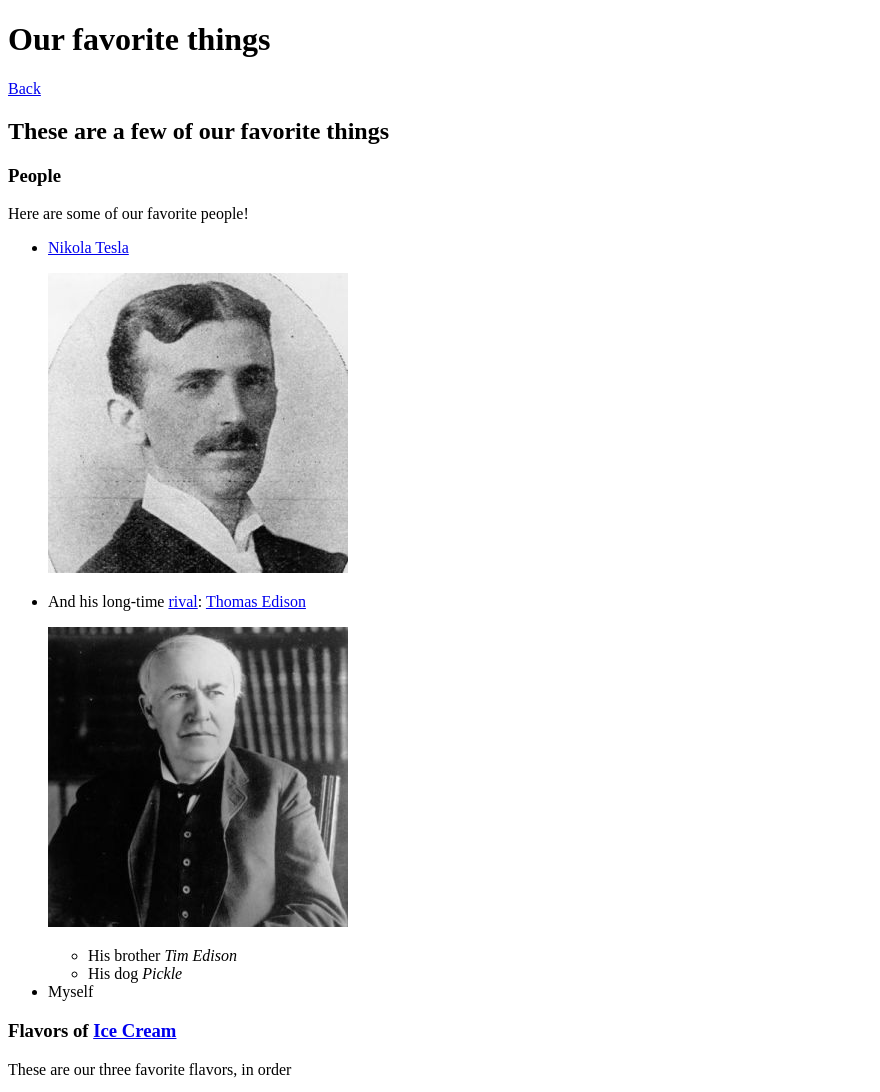
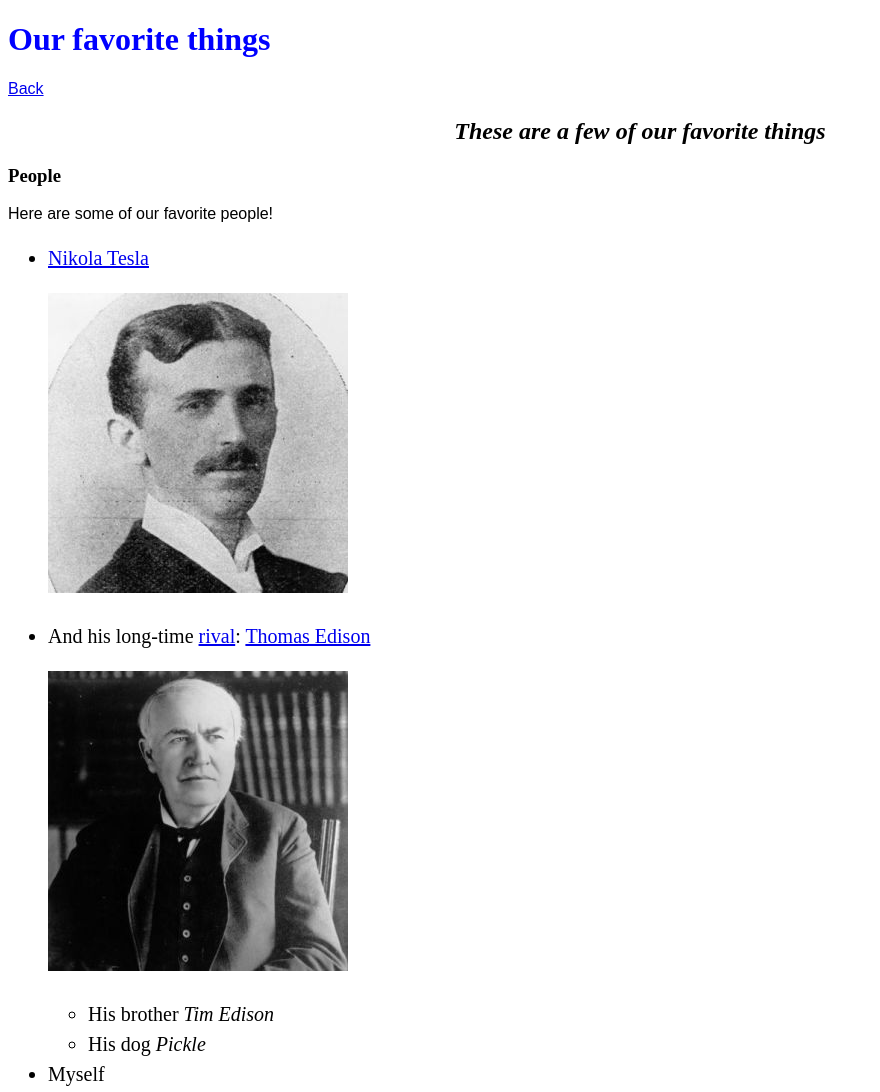
Before and after one commit to DanielMunger/my-first-webpage, a plain HTML site: page favorite-things.html in a window 1280 px wide. Shown: the top 1092 px of the page, without its empty margins (0-880 px from the left). Drawn offline with Linux system fonts and the light colour scheme.

Commit message:
add css style page, changed font color and style.

```diff
--- /dev/null
+++ b/css/styles.css
@@ -0,0 +1,17 @@
+h1 {
+  color: #0000ff;
+}
+
+h2{
+  font-style: italic;
+   text-align: center;
+}
+
+p{
+  font-family: sans-serif;
+}
+
+ul{
+  font-size: 20px;
+  line-height: 30px;
+}
--- a/favorite-things.html
+++ b/favorite-things.html
@@ -1,6 +1,7 @@
 <!DOCTYPE html>
 <html>
   <head>
+    <link href="css/styles.css" rel="stylesheet" type="text/css">
     <title>Max and Daniel's favorite things</title>
   </head>
   <body>
```
